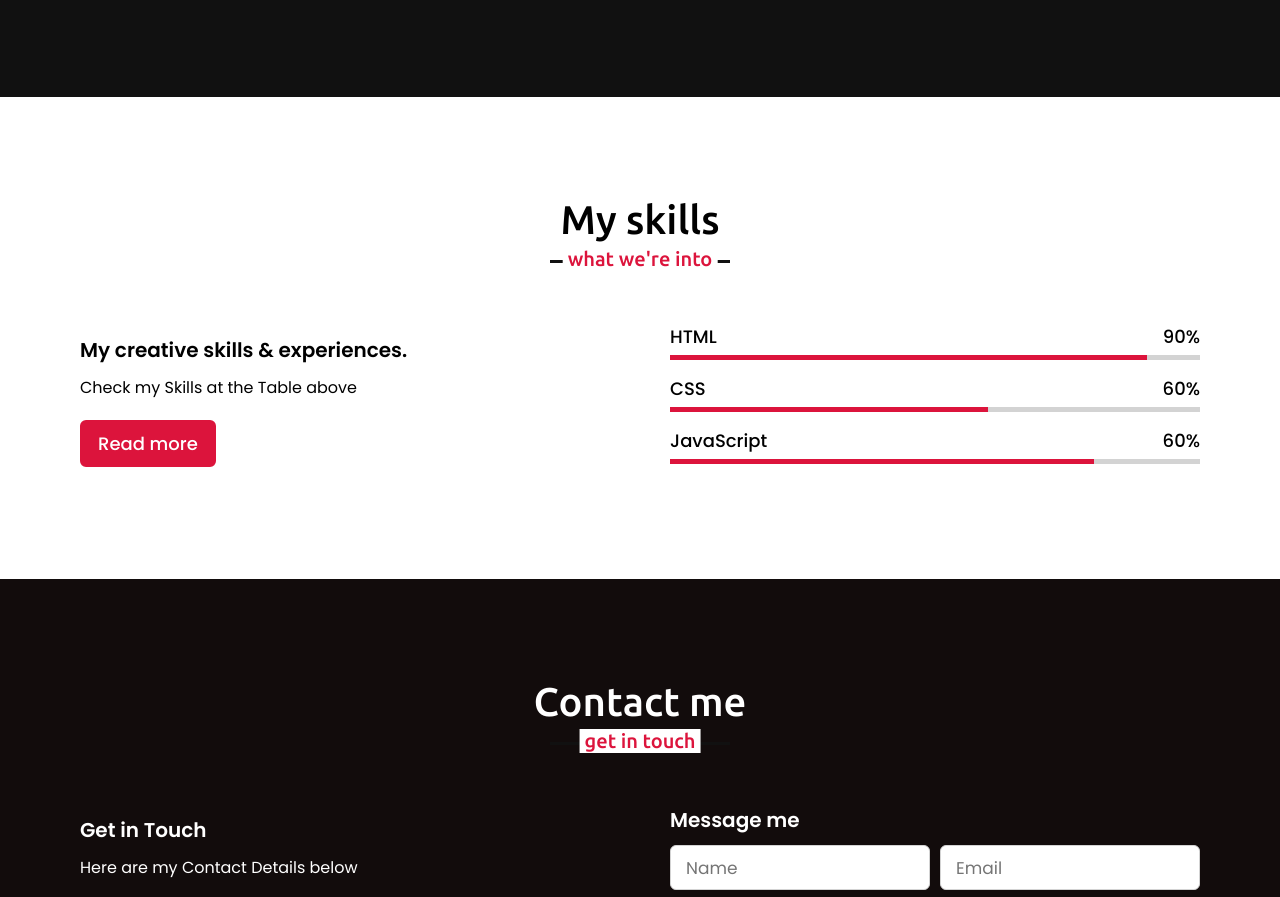
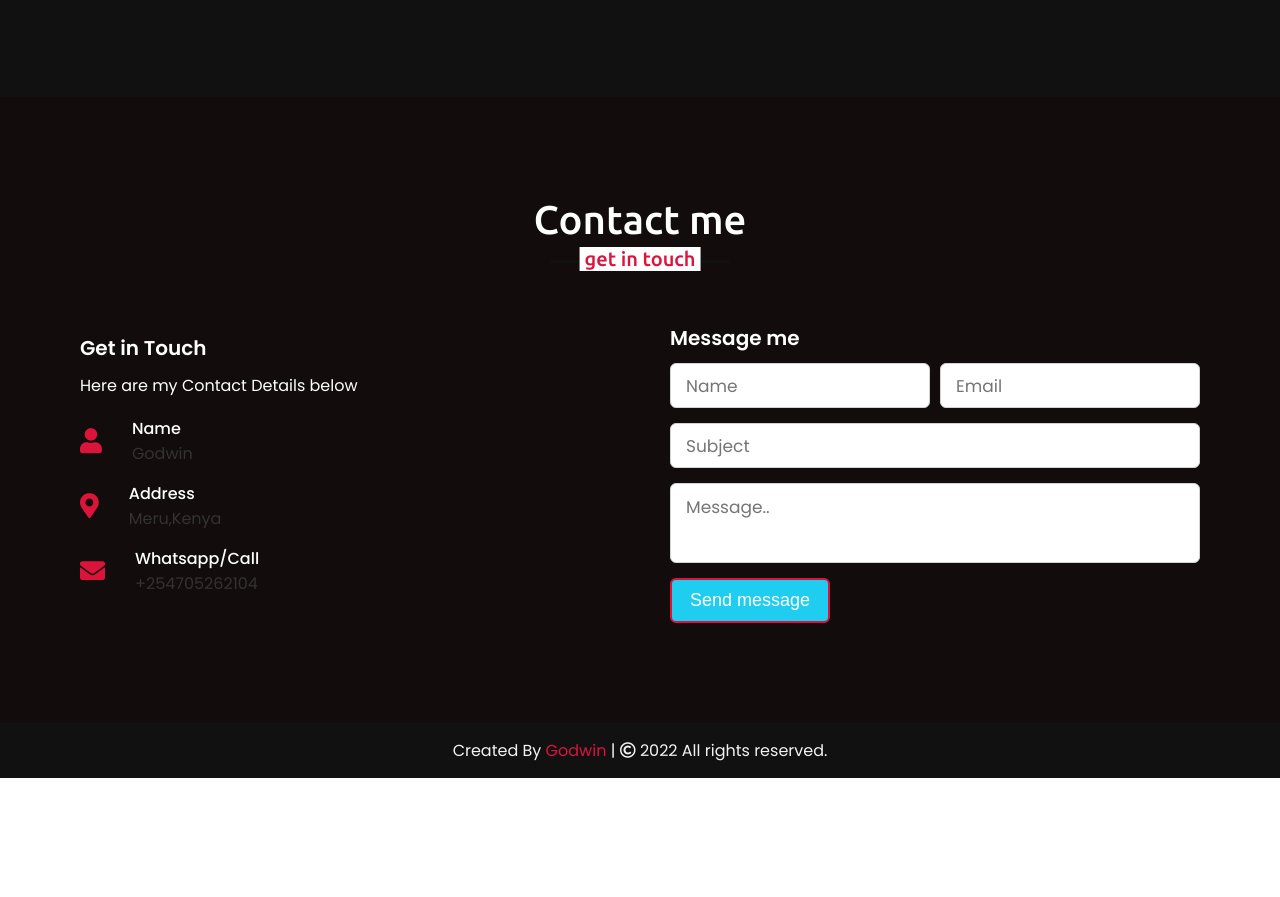
Before and after one commit to goodwyyn/finalYearProject, a plain HTML site: page index.html in a window 1280 px wide. Shown: the part 1934-2831 px from the top of the page. After the commit the page ends 2712 px from the top, so only its background shows below. Drawn offline with nearby package versions, Linux system fonts and the light colour scheme; a script that the page names is missing.

Commit message:
Update index.html

```diff
--- a/index.html
+++ b/index.html
@@ -100,44 +100,7 @@
         </div>
     </section>
 
-    <!-- skills section start -->
-    <section class="skills" id="skills">
-        <div class="max-width">
-            <h2 class="title">My skills</h2>
-            <div class="skills-content">
-                <div class="column left">
-                    <div class="text">My creative skills & experiences.</div>
-                    <p>Check my Skills at the Table above</p>
-                    <a href="#">Read more</a>
-                </div>
-                <div class="column right">
-                    <div class="bars">
-                        <div class="info">
-                            <span>HTML</span>
-                            <span>90%</span>
-                        </div>
-                        <div class="line html"></div>
-                    </div>
-                    <div class="bars">
-                        <div class="info">
-                            <span>CSS</span>
-                            <span>60%</span>
-                        </div>
-                        <div class="line css"></div>
-                    </div>
-                    <div class="bars">
-                        <div class="info">
-                            <span>JavaScript</span>
-                            <span>60%</span>
-                        </div>
-                        <div class="line js"></div>
-                    </div>
 
-                    </div>
-                </div>
-            </div>
-        </div>
-    </section>
 
     <!-- contact section start -->
     <section class="contact" id="contact">
```
